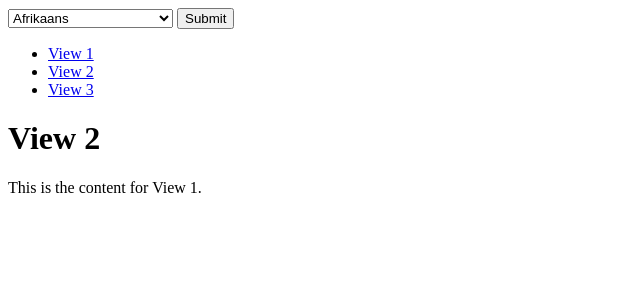
After one commit to CSCE315-Spring23/CSCE315_Project3_11, a Django app: template Project3_11/templates/view2.html in a window 1280 px wide. The commit adds this page. Shown: the top 300 px of the page, without its empty margins (0-640 px from the left). Run offline with Django 3.2, Linux system fonts and the light colour scheme; the template is opened without the code that fills it, so the values that code supplies are empty.

Commit message:
started on reports and their subpages

```diff
--- a/Project3_11/pos/urls.py
+++ b/Project3_11/pos/urls.py
@@ -15,4 +15,8 @@ urlpatterns = [
     path('set-language/', views.set_language, name='set_language'),
     path('button_testing/', views.button_testing, name='button_testing'),
     path('order_testing/', views.order_testing, name='order_testing'),
+    path('reports/', views.reports_page, name='reports'),
+    path('view1/', views.view1, name='view1'),
+    path('view2/', views.view2, name='view2'),
+    path('view3/', views.view3, name='view3'),
 ]
--- a/Project3_11/templates/login.html
+++ b/Project3_11/templates/login.html
@@ -34,6 +34,9 @@
     {% url 'menuItems' as menuItems %}
     <a href="{{ menuItems }}">Go to menu items page</a>
 
+    {% url 'reports' as reports %}
+    <a href="{{ reports }}">Go to reports page</a>
+
     <script src="https://code.jquery.com/jquery-3.5.1.slim.min.js"></script>
     <script src="https://cdn.jsdelivr.net/npm/@popperjs/core@2.9.3/dist/umd/popper.min.js"
             integrity="sha384-qr+kzX9AdfeZvUDdZn2EuOXiTE1Fj4BvadPhM7NGuPbsUp4L4VvoABRTHC29++pK" crossorigin="anonymous"></script>
--- a/Project3_11/templates/reports.html
+++ b/Project3_11/templates/reports.html
@@ -0,0 +1,13 @@
+{% extends 'base.html' %}
+{% block content %}
+    <nav>
+      <ul>
+        <li><a href="{% url 'view1' %}">View 1</a></li>
+        <li><a href="{% url 'view2' %}">View 2</a></li>
+        <li><a href="{% url 'view3' %}">View 3</a></li>
+      </ul>
+    </nav>
+    <div id="content">
+      {% block content2 %}{% endblock %}
+    </div>
+{% endblock %}
--- /dev/null
+++ b/Project3_11/templates/view2.html
@@ -0,0 +1,6 @@
+{% extends 'reports.html' %}
+
+{% block content2 %}
+  <h1>View 2</h1>
+  <p>This is the content for View 1.</p>
+{% endblock %}
--- /dev/null
+++ b/Project3_11/templates/view3.html
@@ -0,0 +1,6 @@
+{% extends 'reports.html' %}
+
+{% block content2 %}
+  <h1>View 3</h1>
+  <p>This is the content for View 1.</p>
+{% endblock %}
--- /dev/null
+++ b/Project3_11/templates/xReport.html
@@ -0,0 +1,6 @@
+{% extends 'reports.html' %}
+
+{% block content2 %}
+  <h1>View 1</h1>
+  <p>This is the content for View 1.</p>
+{% endblock %}
```
Also changed, not shown: Project3_11/pos/views.py (+15 -3 lines).
